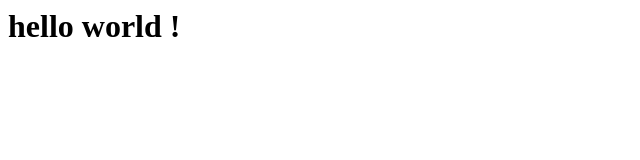
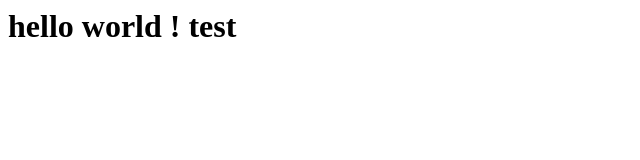
Before and after one commit to boussaidm/test, a plain HTML site: page index.html in a window 1280 px wide. Shown: the full height of the page, 0-640 px from the left. Drawn offline with Linux system fonts and the light colour scheme.

Commit message:
les problemes

```diff
--- a/index.html
+++ b/index.html
@@ -3,7 +3,7 @@
 </head>
 <body>
 
-<h1>hello world !</h1>
+<h1>hello world ! test</h1>
 
 </body>
 
```
